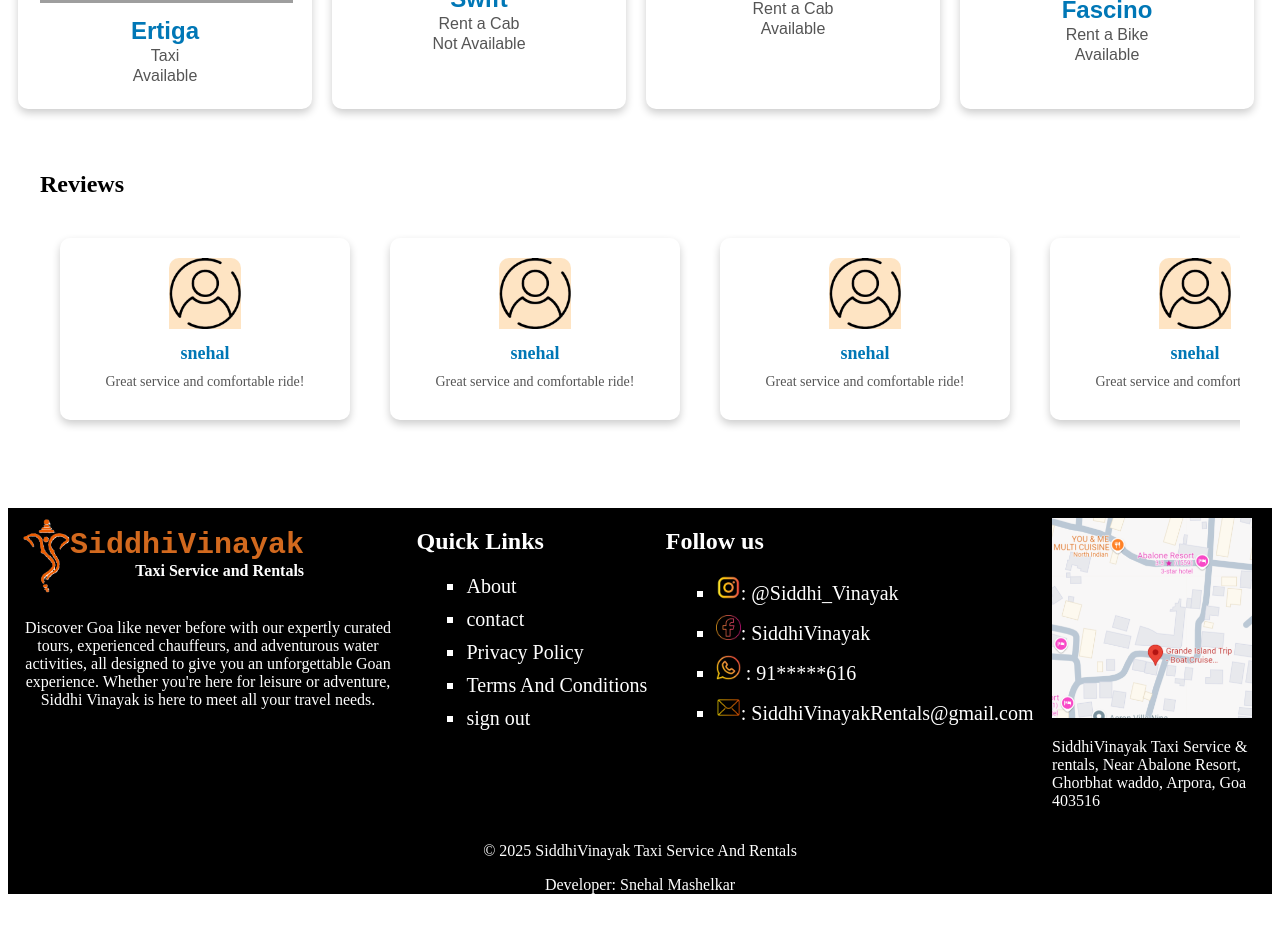
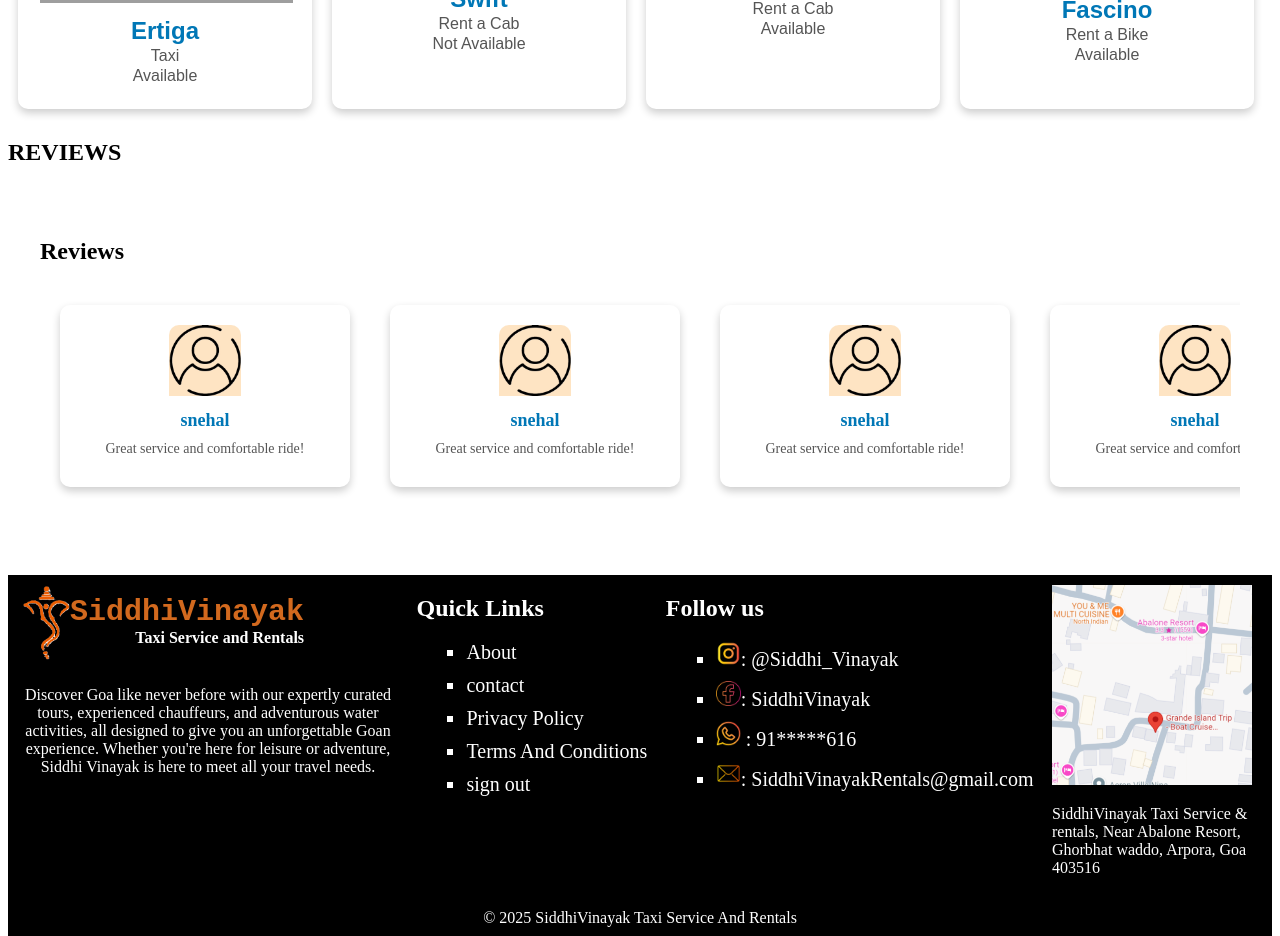
Before and after one commit to snehal0321/Taxi-Service-and-Rentals-Website, a React (Vite) app: page / in a window 1280 px wide. Shown: the part 2020-2956 px from the top of the page. Before the commit the page ends 2930 px from the top, so only its background shows below. Built offline with nearby package versions, Linux system fonts and the light colour scheme; grey boxes are pictures that could not be loaded.

Commit message:
changes in Review heading

```diff
--- a/src/App.jsx
+++ b/src/App.jsx
@@ -142,6 +142,7 @@
         </div>
     </div>
     <div className="Tours-container" >
+        <h2>REVIEWS</h2>
         <PhotoGallery/>
     </div>
       <Footer/>
```
